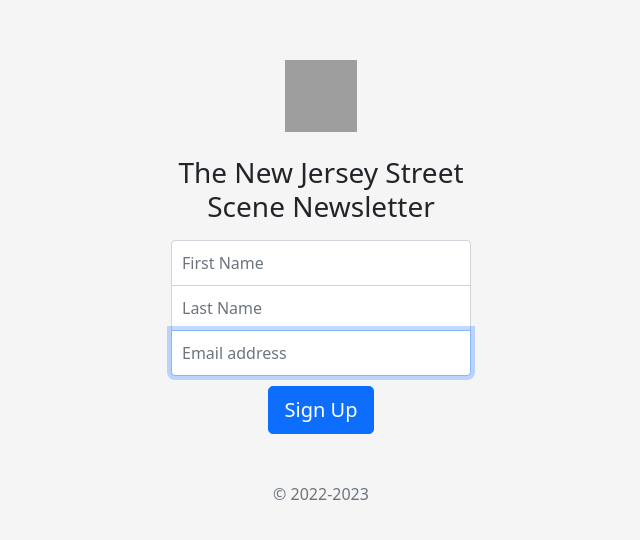
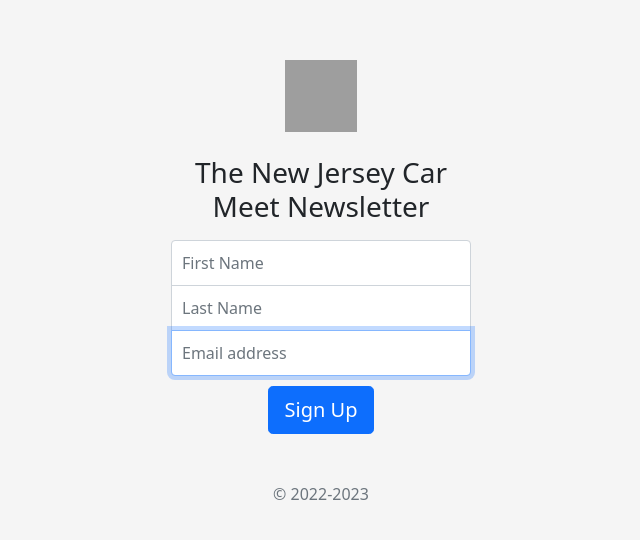
Before and after one commit to sriramssenthil/CarMeetNewsletter, a website: page signup.html in a window 1280 px wide. Shown: the part 109-649 px from the top of the page, without its empty margins (319-959 px from the left). Drawn offline with nearby package versions, Linux system fonts and the light colour scheme; files that its build step writes are made by us from their sources; grey boxes are pictures that could not be loaded.

Commit message:
Update signup.html

```diff
--- a/signup.html
+++ b/signup.html
@@ -19,7 +19,7 @@
   <body class="text-center">
     <form action ="/" class="form-signin" method = "POST">
       <img class="mb-4" src="https://getbootstrap.com/docs/4.0/assets/brand/bootstrap-solid.svg" alt="" width="72" height="72">
-      <h1 class="h3 mb-3 font-weight-normal">The New Jersey Street Scene Newsletter</h1>
+      <h1 class="h3 mb-3 font-weight-normal">The New Jersey Car Meet Newsletter</h1>
       <input type="firstName" name = "first" class="form-control first" placeholder="First Name" required>
       <input type="lastName" name = "last" class="form-control last" placeholder="Last Name" required>
       <input type="email" name = "email" class="form-control email" placeholder="Email address" required autofocus>
```
